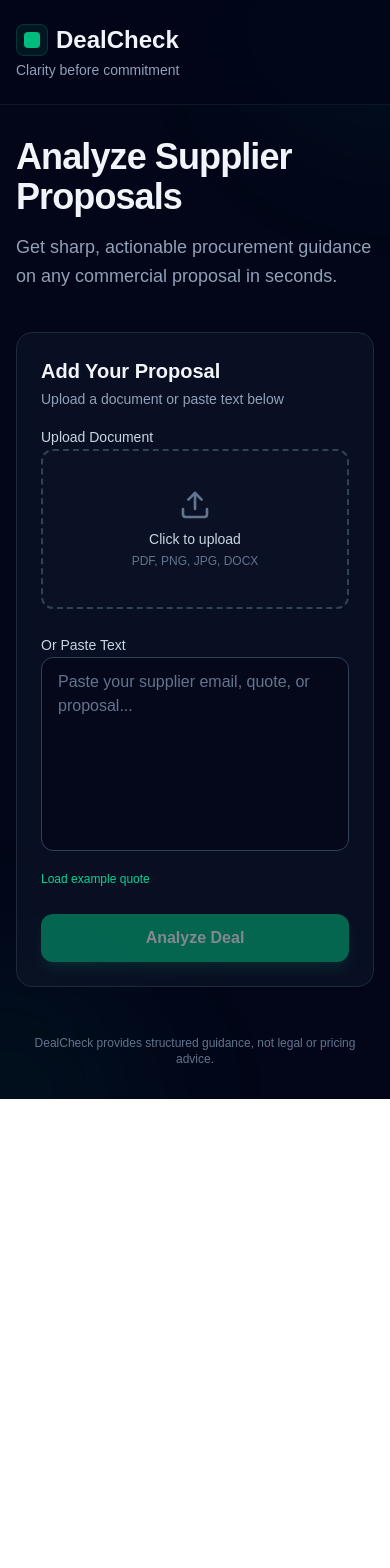
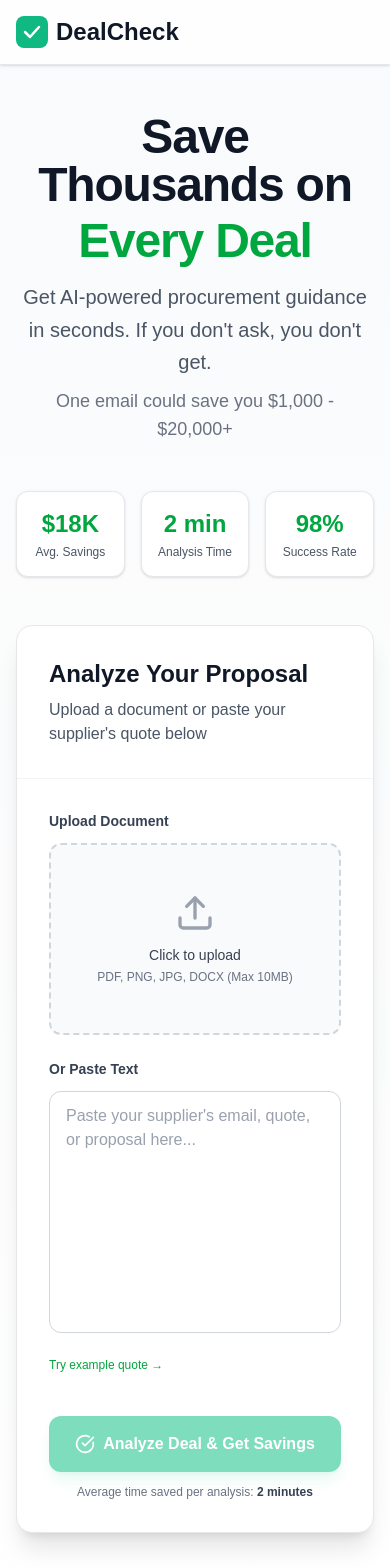
Before and after one commit to Boomchakalala/Dealcheck, a Next.js app: page / in a window 390 px wide. Shown: the top 1568 px of the page. Before the commit the page ends 1099 px from the top, so only its background shows below. Built offline with nearby package versions, Linux system fonts and the light colour scheme.

Commit message:
Sandbox autosave

```diff
--- a/src/app/page.tsx
+++ b/src/app/page.tsx
@@ -1,7 +1,7 @@
 'use client';
 
 import { useState } from 'react';
-import { Upload, FileText, Image as ImageIcon, File, X, Copy, Check, ShieldAlert, Target, MessageSquare, Mail, ArrowRight, Loader2 } from 'lucide-react';
+import { Upload, FileText, Image as ImageIcon, File, X, Copy, Check, ShieldAlert, Target, MessageSquare, Mail, ArrowRight, Loader2, CheckCircle } from 'lucide-react';
 import { Card, CardContent, CardHeader, CardTitle } from '@/components/ui/card';
 import { Button } from '@/components/ui/button';
 import { Badge } from '@/components/ui/badge';
@@ -129,68 +129,82 @@ export default function Home() {
   };
 
   const getFileIcon = (fileName: string) => {
-    if (fileName.endsWith('.pdf')) return <FileText className="w-5 h-5 text-red-400" />;
-    if (fileName.match(/\.(jpg|jpeg|png|gif|webp)$/i)) return <ImageIcon className="w-5 h-5 text-blue-400" />;
-    return <File className="w-5 h-5 text-slate-400" />;
+    if (fileName.endsWith('.pdf')) return <FileText className="w-5 h-5 text-red-500" />;
+    if (fileName.match(/\.(jpg|jpeg|png|gif|webp)$/i)) return <ImageIcon className="w-5 h-5 text-blue-500" />;
+    return <File className="w-5 h-5 text-gray-500" />;
   };
 
   return (
-    <div className="min-h-screen bg-slate-950 relative">
-      {/* Subtle corner glow */}
-      <div className="absolute inset-0 overflow-hidden pointer-events-none">
-        <div className="absolute -top-40 -right-40 w-80 h-80 bg-emerald-500/5 rounded-full blur-3xl" />
-        <div className="absolute -bottom-40 -left-40 w-80 h-80 bg-emerald-500/5 rounded-full blur-3xl" />
+    <div className="min-h-screen bg-gradient-to-b from-gray-50 to-white">
+      {/* Header */}
+      <header className="border-b border-gray-200 bg-white/80 backdrop-blur-lg sticky top-0 z-50 shadow-sm">
+        <div className="max-w-5xl mx-auto px-4 sm:px-6 py-4">
+          <div className="flex items-center justify-between">
+            <div className="flex items-center gap-3">
+              <div className="flex items-center gap-2">
+                <svg width="32" height="32" viewBox="0 0 32 32" fill="none" xmlns="http://www.w3.org/2000/svg">
+                  <rect width="32" height="32" rx="8" fill="#10B981"/>
+                  <path d="M9 16L14 21L23 11" stroke="white" strokeWidth="2.5" strokeLinecap="round" strokeLinejoin="round"/>
+                </svg>
+                <h1 className="text-2xl font-bold text-gray-900">DealCheck</h1>
               </div>
-
-      {/* Header */}
-      <header className="border-b border-slate-800/50 backdrop-blur-sm sticky top-0 z-50 bg-slate-950/80">
-        <div className="max-w-4xl mx-auto px-4 sm:px-6 py-6">
-          <div className="flex items-center justify-between">
-            <div>
-              <div className="flex items-center gap-2">
-                <div className="w-8 h-8 rounded-lg bg-emerald-500/10 border border-emerald-500/20 flex items-center justify-center">
-                  <div className="w-4 h-4 rounded bg-emerald-500" />
             </div>
-                <h1 className="text-2xl font-bold text-slate-100">DealCheck</h1>
+            <div className="flex items-center gap-4">
+              <div className="hidden sm:flex items-center gap-2 px-3 py-1.5 rounded-full bg-green-50 border border-green-200">
+                <div className="w-2 h-2 rounded-full bg-green-500 animate-pulse" />
+                <span className="text-xs font-medium text-green-700">AI-Powered</span>
               </div>
-              <p className="text-sm text-slate-400 mt-1">Clarity before commitment</p>
-            </div>
-            <div className="hidden sm:flex items-center gap-2 px-3 py-1.5 rounded-full bg-slate-900/50 border border-slate-800">
-              <div className="w-1.5 h-1.5 rounded-full bg-emerald-400 animate-pulse" />
-              <span className="text-xs font-medium text-slate-300">AI-Powered</span>
             </div>
           </div>
         </div>
       </header>
 
-      <main className="max-w-4xl mx-auto px-4 sm:px-6 py-8 sm:py-12 relative z-10">
+      <main className="max-w-5xl mx-auto px-4 sm:px-6 py-12 sm:py-16">
         {/* Hero */}
-        <div className="mb-10">
-          <h2 className="text-4xl md:text-5xl font-bold tracking-tight text-slate-100 mb-4">
-            Analyze Supplier Proposals
+        <div className="text-center mb-12">
+          <h2 className="text-5xl sm:text-6xl font-bold text-gray-900 mb-4 tracking-tight">
+            Save Thousands on
+            <span className="block text-green-600 mt-2">Every Deal</span>
           </h2>
-          <p className="text-lg text-slate-400 leading-relaxed max-w-2xl">
-            Get sharp, actionable procurement guidance on any commercial proposal in seconds.
+          <p className="text-xl text-gray-600 max-w-3xl mx-auto leading-relaxed">
+            Get AI-powered procurement guidance in seconds. If you don't ask, you don't get.
+            <span className="block mt-2 text-gray-500 text-lg">One email could save you $1,000 - $20,000+</span>
           </p>
         </div>
 
+        {/* Stats Bar */}
+        <div className="grid grid-cols-3 gap-4 mb-12 max-w-3xl mx-auto">
+          <div className="text-center p-4 bg-white rounded-xl border border-gray-200 shadow-sm">
+            <div className="text-2xl font-bold text-green-600">$18K</div>
+            <div className="text-xs text-gray-600 mt-1">Avg. Savings</div>
+          </div>
+          <div className="text-center p-4 bg-white rounded-xl border border-gray-200 shadow-sm">
+            <div className="text-2xl font-bold text-green-600">2 min</div>
+            <div className="text-xs text-gray-600 mt-1">Analysis Time</div>
+          </div>
+          <div className="text-center p-4 bg-white rounded-xl border border-gray-200 shadow-sm">
+            <div className="text-2xl font-bold text-green-600">98%</div>
+            <div className="text-xs text-gray-600 mt-1">Success Rate</div>
+          </div>
+        </div>
+
         {/* Input Card */}
-        <Card className="mb-8">
-          <CardHeader>
-            <CardTitle>Add Your Proposal</CardTitle>
-            <p className="text-sm text-slate-400 mt-1">Upload a document or paste text below</p>
-          </CardHeader>
-          <CardContent className="space-y-6">
-            {/* Two-column layout on desktop */}
+        <div className="bg-white rounded-2xl border border-gray-200 shadow-xl mb-8">
+          <div className="p-8 border-b border-gray-100">
+            <h3 className="text-2xl font-bold text-gray-900 mb-2">Analyze Your Proposal</h3>
+            <p className="text-gray-600">Upload a document or paste your supplier's quote below</p>
+          </div>
+          <div className="p-8 space-y-6">
+            {/* Two-column layout */}
             <div className="grid md:grid-cols-2 gap-6">
-              {/* Upload Section */}
-              <div className="space-y-2">
-                <label className="text-sm font-medium text-slate-300">Upload Document</label>
+              {/* Upload */}
+              <div className="space-y-3">
+                <label className="block text-sm font-semibold text-gray-700">Upload Document</label>
                 {!uploadedFile ? (
-                  <label className="flex flex-col items-center justify-center h-40 border-2 border-dashed border-slate-700 rounded-xl cursor-pointer bg-slate-900/30 hover:bg-slate-900/50 hover:border-emerald-500/30 transition-all">
-                    <Upload className="w-8 h-8 text-slate-500 mb-2" />
-                    <p className="text-sm font-medium text-slate-300">Click to upload</p>
-                    <p className="text-xs text-slate-500 mt-1">PDF, PNG, JPG, DOCX</p>
+                  <label className="flex flex-col items-center justify-center h-48 border-2 border-dashed border-gray-300 rounded-xl cursor-pointer bg-gray-50 hover:bg-green-50 hover:border-green-400 transition-all group">
+                    <Upload className="w-10 h-10 text-gray-400 group-hover:text-green-500 mb-3 transition-colors" />
+                    <p className="text-sm font-medium text-gray-700 group-hover:text-green-700 transition-colors">Click to upload</p>
+                    <p className="text-xs text-gray-500 mt-1">PDF, PNG, JPG, DOCX (Max 10MB)</p>
                     <input
                       type="file"
                       className="hidden"
@@ -200,12 +214,12 @@ export default function Home() {
                     />
                   </label>
                 ) : (
-                  <div className="flex items-center justify-between p-4 rounded-xl bg-emerald-500/5 border border-emerald-500/20">
+                  <div className="flex items-center justify-between p-4 rounded-xl bg-green-50 border border-green-200">
                     <div className="flex items-center gap-3">
                       {getFileIcon(uploadedFile.name)}
                       <div>
-                        <p className="text-sm font-medium text-slate-200">{uploadedFile.name}</p>
-                        <p className="text-xs text-slate-400">
+                        <p className="text-sm font-medium text-gray-900">{uploadedFile.name}</p>
+                        <p className="text-xs text-gray-600">
                           {(uploadedFile.size / 1024).toFixed(1)} KB
                           {extracting && <span className="ml-2">• Extracting...</span>}
                         </p>
@@ -213,18 +227,18 @@ export default function Home() {
                     </div>
                     <button
                       onClick={clearFile}
-                      className="p-1 hover:bg-slate-800 rounded transition-colors"
+                      className="p-1.5 hover:bg-white rounded-lg transition-colors"
                       disabled={extracting}
                     >
-                      <X className="w-4 h-4 text-slate-400" />
+                      <X className="w-4 h-4 text-gray-500" />
                     </button>
                   </div>
                 )}
               </div>
 
-              {/* Paste Section */}
-              <div className="space-y-2">
-                <label htmlFor="deal-input" className="text-sm font-medium text-slate-300">
+              {/* Paste */}
+              <div className="space-y-3">
+                <label htmlFor="deal-input" className="block text-sm font-semibold text-gray-700">
                   Or Paste Text
                 </label>
                 <div className="relative">
@@ -232,51 +246,58 @@ export default function Home() {
                     id="deal-input"
                     value={input}
                     onChange={(e) => setInput(e.target.value)}
-                    placeholder="Paste your supplier email, quote, or proposal..."
-                    rows={7}
-                    className="w-full px-4 py-3 bg-slate-950/60 border border-slate-700 rounded-xl text-slate-100 placeholder-slate-500 resize-none focus:outline-none focus:ring-2 focus:ring-emerald-500 focus:border-transparent transition-all"
+                    placeholder="Paste your supplier's email, quote, or proposal here..."
+                    rows={9}
+                    className="w-full px-4 py-3 border border-gray-300 rounded-xl text-gray-900 placeholder-gray-400 resize-none focus:outline-none focus:ring-2 focus:ring-green-500 focus:border-transparent transition-all"
                     disabled={extracting}
                   />
                   {input && (
-                    <div className="absolute bottom-2 right-2">
-                      <span className="text-xs text-slate-500">{input.length} chars</span>
+                    <div className="absolute bottom-3 right-3">
+                      <span className="text-xs text-gray-500 bg-white px-2 py-1 rounded">{input.length} chars</span>
                     </div>
                   )}
                 </div>
                 <button
                   onClick={loadSample}
-                  className="text-xs text-emerald-400 hover:text-emerald-300 transition-colors"
+                  className="text-xs text-green-600 hover:text-green-700 font-medium transition-colors"
                 >
-                  Load example quote
+                  Try example quote →
                 </button>
               </div>
             </div>
 
-            {/* CTA Button */}
+            {/* CTA */}
+            <div className="pt-4">
               <Button
                 onClick={analyzeAsDeal}
                 disabled={loading || !input.trim() || extracting}
-              className="w-full"
+                className="w-full h-14 text-base"
                 size="lg"
               >
                 {loading ? (
                   <>
                     <Loader2 className="w-5 h-5 mr-2 animate-spin" />
-                  Analyzing Deal...
+                    Analyzing Your Deal...
                   </>
                 ) : (
-                'Analyze Deal'
+                  <>
+                    <CheckCircle className="w-5 h-5 mr-2" />
+                    Analyze Deal & Get Savings
+                  </>
                 )}
               </Button>
+              <p className="text-center text-xs text-gray-500 mt-3">
+                Average time saved per analysis: <span className="font-semibold text-gray-700">2 minutes</span>
+              </p>
+            </div>
 
-            {/* Demo Mode Callout */}
             {isDemoMode && demoWarning && (
               <Callout variant="warning">
-                <strong className="font-semibold">Demo mode active</strong> — {demoWarning}
+                <strong className="font-semibold">Demo mode</strong> — {demoWarning}
               </Callout>
             )}
-          </CardContent>
-        </Card>
+          </div>
+        </div>
 
         {/* Error */}
         {error && (
@@ -288,10 +309,10 @@ export default function Home() {
         {/* Results */}
         {analysis && <AnalysisDisplay analysis={analysis} />}
 
-        {/* Footer */}
-        <div className="mt-12 text-center">
-          <p className="text-xs text-slate-500">
-            DealCheck provides structured guidance, not legal or pricing advice.
+        {/* Trust Footer */}
+        <div className="mt-16 text-center border-t border-gray-200 pt-8">
+          <p className="text-sm text-gray-500">
+            Trusted by procurement professionals worldwide • Not legal or pricing advice
           </p>
         </div>
       </main>
@@ -317,137 +338,147 @@ function AnalysisDisplay({ analysis }: { analysis: string }) {
   };
 
   return (
-    <Card className="mb-8">
-      <CardHeader>
-        <CardTitle>Analysis Results</CardTitle>
-      </CardHeader>
-      <CardContent>
+    <div className="bg-white rounded-2xl border border-gray-200 shadow-xl mb-8">
+      <div className="p-8 border-b border-gray-100 bg-gradient-to-r from-green-50 to-white">
+        <div className="flex items-center gap-3 mb-2">
+          <CheckCircle className="w-6 h-6 text-green-600" />
+          <h3 className="text-2xl font-bold text-gray-900">Your Analysis Results</h3>
+        </div>
+        <p className="text-gray-600">Review your procurement guidance below and copy the suggested email</p>
+      </div>
+      <div className="p-8">
         <Tabs defaultValue="reality">
-          <TabsList className="w-full mb-6">
+          <TabsList className="w-full mb-8">
             <TabsTrigger value="reality">Reality Check</TabsTrigger>
             <TabsTrigger value="matters">What Matters</TabsTrigger>
             <TabsTrigger value="ask">What to Ask</TabsTrigger>
-            <TabsTrigger value="reply">Suggested Reply</TabsTrigger>
-            <TabsTrigger value="pushback">Push Back</TabsTrigger>
+            <TabsTrigger value="reply">Email Reply</TabsTrigger>
+            <TabsTrigger value="pushback">Plan B</TabsTrigger>
           </TabsList>
 
           {/* Reality Check */}
-          <TabsContent value="reality" className="space-y-4">
-            <div className="flex items-start gap-4">
-              <div className="p-3 rounded-xl bg-red-500/10 border border-red-500/20">
-                <ShieldAlert className="w-6 h-6 text-red-400" />
+          <TabsContent value="reality" className="space-y-6">
+            <div className="flex items-start gap-4 p-6 bg-red-50 rounded-xl border border-red-100">
+              <div className="p-3 rounded-xl bg-red-100">
+                <ShieldAlert className="w-7 h-7 text-red-600" />
               </div>
               <div className="flex-1">
-                <h3 className="text-lg font-semibold text-slate-100 mb-2">Deal Reality Check</h3>
+                <h4 className="text-xl font-bold text-gray-900 mb-3">Deal Reality Check</h4>
                 <Badge variant={getBadgeVariant(parsed.realityCheck.verdict)}>
                   {parsed.realityCheck.verdict}
                 </Badge>
               </div>
             </div>
-            <ul className="space-y-2 pl-16">
+            <ul className="space-y-4">
               {parsed.realityCheck.points.map((point, idx) => (
-                <li key={idx} className="flex items-start gap-2 text-slate-300 leading-relaxed">
-                  <span className="text-emerald-400 mt-1">•</span>
-                  <span>{point}</span>
+                <li key={idx} className="flex items-start gap-3 p-4 bg-gray-50 rounded-lg">
+                  <span className="flex-shrink-0 w-6 h-6 rounded-full bg-green-100 text-green-700 flex items-center justify-center text-sm font-bold mt-0.5">
+                    {idx + 1}
+                  </span>
+                  <span className="text-gray-700 leading-relaxed">{point}</span>
                 </li>
               ))}
             </ul>
           </TabsContent>
 
           {/* What Matters Most */}
-          <TabsContent value="matters" className="space-y-4">
-            <div className="flex items-start gap-4 mb-4">
-              <div className="p-3 rounded-xl bg-blue-500/10 border border-blue-500/20">
-                <Target className="w-6 h-6 text-blue-400" />
+          <TabsContent value="matters" className="space-y-6">
+            <div className="flex items-start gap-4 p-6 bg-blue-50 rounded-xl border border-blue-100">
+              <div className="p-3 rounded-xl bg-blue-100">
+                <Target className="w-7 h-7 text-blue-600" />
               </div>
-              <h3 className="text-lg font-semibold text-slate-100">What Matters Most</h3>
+              <h4 className="text-xl font-bold text-gray-900">What Matters Most</h4>
             </div>
-            <ul className="space-y-3 pl-16">
+            <ul className="space-y-4">
               {parsed.whatMatters.map((point, idx) => (
-                <li key={idx} className="flex items-start gap-3">
-                  <span className="flex-shrink-0 w-6 h-6 rounded-lg bg-emerald-500/20 text-emerald-400 flex items-center justify-center text-sm font-bold border border-emerald-500/20">
+                <li key={idx} className="flex items-start gap-4 p-4 bg-gray-50 rounded-lg">
+                  <span className="flex-shrink-0 w-8 h-8 rounded-full bg-green-500 text-white flex items-center justify-center text-sm font-bold">
                     {idx + 1}
                   </span>
-                  <span className="text-slate-300 leading-relaxed">{point}</span>
+                  <span className="text-gray-700 leading-relaxed">{point}</span>
                 </li>
               ))}
             </ul>
           </TabsContent>
 
           {/* What to Ask For */}
-          <TabsContent value="ask" className="space-y-4">
-            <div className="flex items-start gap-4 mb-4">
-              <div className="p-3 rounded-xl bg-emerald-500/10 border border-emerald-500/20">
-                <MessageSquare className="w-6 h-6 text-emerald-400" />
+          <TabsContent value="ask" className="space-y-6">
+            <div className="flex items-start gap-4 p-6 bg-green-50 rounded-xl border border-green-100">
+              <div className="p-3 rounded-xl bg-green-100">
+                <MessageSquare className="w-7 h-7 text-green-600" />
               </div>
               <div className="flex-1 flex items-center justify-between">
-                <h3 className="text-lg font-semibold text-slate-100">What to Ask For</h3>
+                <h4 className="text-xl font-bold text-gray-900">What to Ask For</h4>
                 <Button
-                  variant="ghost"
+                  variant="secondary"
                   size="sm"
                   onClick={() => copyToClipboard(parsed.whatToAsk.join('\n'), 'ask')}
                 >
                   {copied === 'ask' ? (
-                    <><Check className="w-4 h-4 mr-1" /> Copied</>
+                    <><Check className="w-4 h-4 mr-1.5 text-green-600" /> Copied</>
                   ) : (
-                    <><Copy className="w-4 h-4 mr-1" /> Copy</>
+                    <><Copy className="w-4 h-4 mr-1.5" /> Copy List</>
                   )}
                 </Button>
               </div>
             </div>
-            <ul className="space-y-2 pl-16">
+            <ul className="space-y-3">
               {parsed.whatToAsk.map((point, idx) => (
-                <li key={idx} className="flex items-start gap-2 text-slate-300 leading-relaxed">
-                  <ArrowRight className="w-5 h-5 text-emerald-400 flex-shrink-0 mt-0.5" />
-                  <span>{point}</span>
+                <li key={idx} className="flex items-start gap-3 p-4 bg-gray-50 rounded-lg">
+                  <ArrowRight className="w-5 h-5 text-green-500 flex-shrink-0 mt-0.5" />
+                  <span className="text-gray-700 leading-relaxed">{point}</span>
                 </li>
               ))}
             </ul>
           </TabsContent>
 
           {/* Suggested Reply */}
-          <TabsContent value="reply" className="space-y-4">
-            <div className="flex items-start gap-4 mb-4">
-              <div className="p-3 rounded-xl bg-purple-500/10 border border-purple-500/20">
-                <Mail className="w-6 h-6 text-purple-400" />
+          <TabsContent value="reply" className="space-y-6">
+            <div className="flex items-start gap-4 p-6 bg-gradient-to-r from-green-50 to-emerald-50 rounded-xl border border-green-200">
+              <div className="p-3 rounded-xl bg-green-100">
+                <Mail className="w-7 h-7 text-green-600" />
               </div>
               <div className="flex-1 flex items-center justify-between">
-                <h3 className="text-lg font-semibold text-slate-100">Suggested Reply</h3>
+                <div>
+                  <h4 className="text-xl font-bold text-gray-900">Your Negotiation Email</h4>
+                  <p className="text-sm text-gray-600 mt-1">Copy and send this to your supplier</p>
+                </div>
                 <Button
-                  variant="secondary"
+                  variant="primary"
                   size="sm"
                   onClick={() => copyToClipboard(parsed.suggestedReply, 'reply')}
+                  className="ml-4"
                 >
                   {copied === 'reply' ? (
-                    <><Check className="w-4 h-4 mr-1 text-emerald-400" /> Copied</>
+                    <><Check className="w-4 h-4 mr-1.5" /> Copied!</>
                   ) : (
-                    <><Copy className="w-4 h-4 mr-1" /> Copy Email</>
+                    <><Copy className="w-4 h-4 mr-1.5" /> Copy Email</>
                   )}
                 </Button>
               </div>
             </div>
-            <div className="pl-16 p-4 bg-slate-900/40 rounded-xl border border-slate-800">
-              <pre className="whitespace-pre-wrap font-sans text-sm text-slate-300 leading-relaxed">
+            <div className="p-6 bg-white border-2 border-gray-200 rounded-xl">
+              <pre className="whitespace-pre-wrap font-sans text-sm text-gray-700 leading-relaxed">
                 {parsed.suggestedReply}
               </pre>
             </div>
           </TabsContent>
 
           {/* If They Push Back */}
-          <TabsContent value="pushback" className="space-y-4">
-            <div className="flex items-start gap-4 mb-4">
-              <div className="p-3 rounded-xl bg-amber-500/10 border border-amber-500/20">
-                <ArrowRight className="w-6 h-6 text-amber-400" />
+          <TabsContent value="pushback" className="space-y-6">
+            <div className="flex items-start gap-4 p-6 bg-amber-50 rounded-xl border border-amber-100">
+              <div className="p-3 rounded-xl bg-amber-100">
+                <ArrowRight className="w-7 h-7 text-amber-600" />
               </div>
-              <h3 className="text-lg font-semibold text-slate-100">If They Push Back</h3>
+              <h4 className="text-xl font-bold text-gray-900">If They Push Back</h4>
             </div>
-            <div className="pl-16">
-              <p className="text-slate-300 leading-relaxed">{parsed.pushBack}</p>
+            <div className="p-6 bg-gray-50 rounded-xl">
+              <p className="text-gray-700 leading-relaxed text-base">{parsed.pushBack}</p>
             </div>
           </TabsContent>
         </Tabs>
-      </CardContent>
-    </Card>
+      </div>
+    </div>
   );
 }
 
```
Lines whose indentation alone changed are shown as unchanged.
